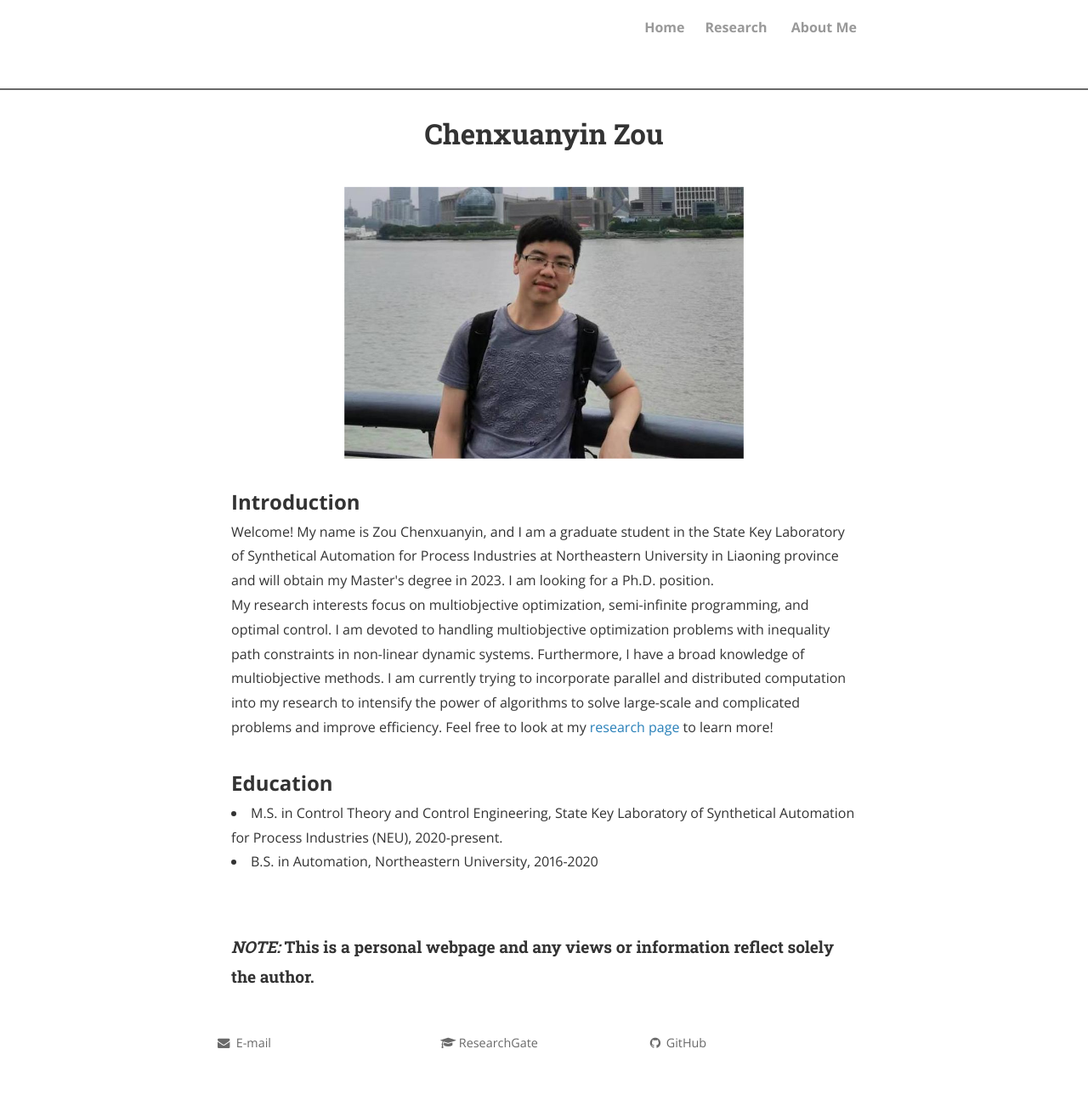
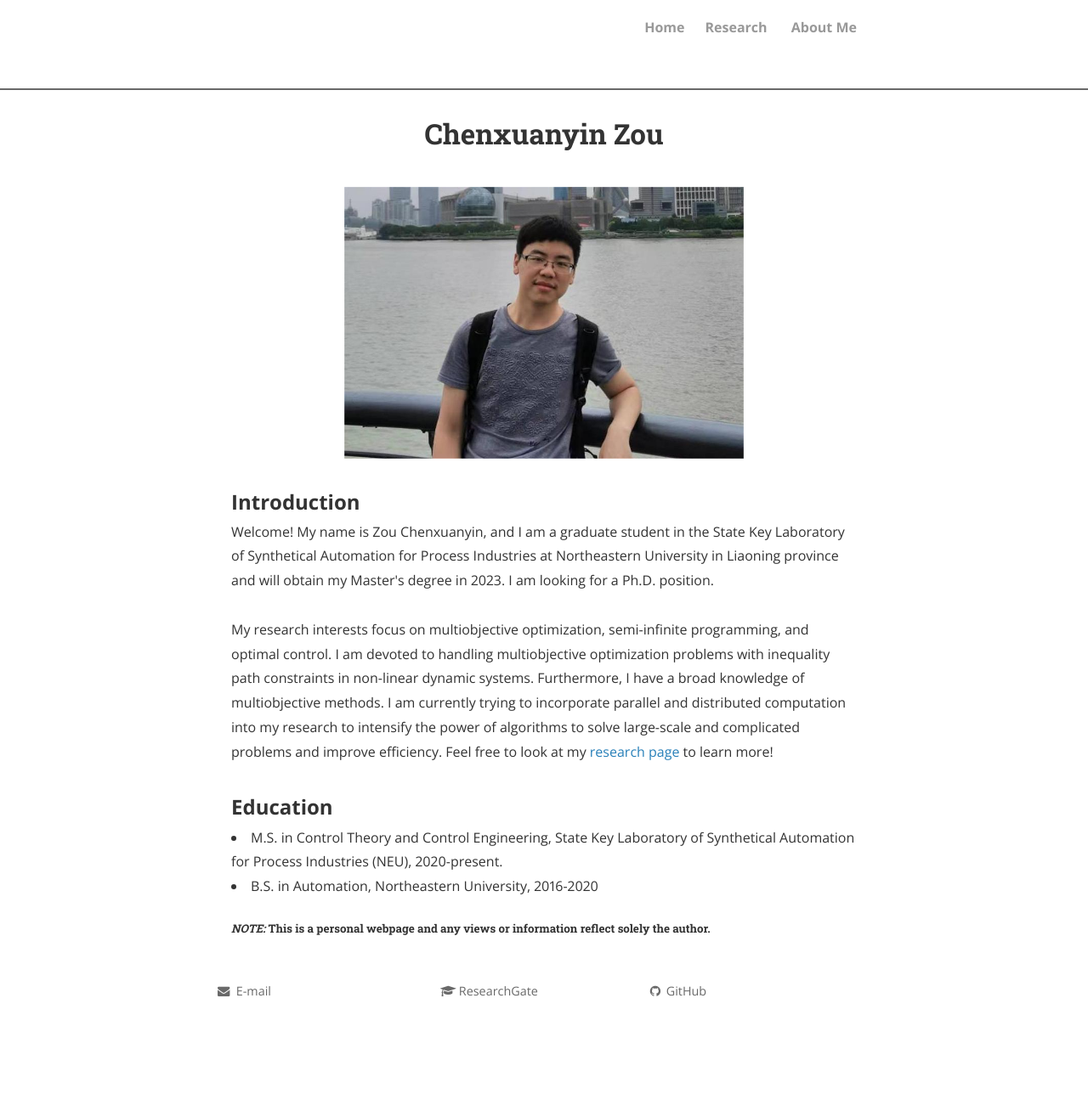
Before and after one commit to zcxy-academic/zcxy-academic.github.io, a Jekyll site: the page built from index.html, in a window 1280 px wide. Shown: the whole page at 85% size. Built offline with Jekyll 4.4.1, drawn with Linux system fonts in a browser that asks for light colours; nearby versions of some CDN libraries; the list of posts is cut into pages by our own code; comment, search, counter and statistics services are not loaded; a style sheet for code colours, icons or effects is not loaded; after the commit the page ends 1226 px from its top, so only the background shows below that.

Commit message:
Update index.html

```diff
--- a/index.html
+++ b/index.html
@@ -19,7 +19,7 @@ title: Chenxuanyin Zou
 <font size="+2"><strong>Introduction</strong></font><br>
 Welcome! My name is Zou Chenxuanyin, and I am a graduate student in the State Key Laboratory of Synthetical Automation for Process Industries at Northeastern University in Liaoning province and will obtain my Master's degree in 2023. I am looking for a Ph.D. position.
 
-<br>
+<br><br>
 My research interests focus on multiobjective optimization, semi-infinite programming, and optimal control. I am devoted to handling multiobjective optimization problems with inequality path constraints in non-linear dynamic systems. Furthermore, I have a broad knowledge of multiobjective methods. I am currently trying to incorporate parallel and distributed computation into my research to intensify the power of algorithms to solve large-scale and complicated problems and improve efficiency. Feel free to look at my <a href="https://zcxy-academic.github.io/research" target="_self">research page</a> to learn more!
 <br><br>
 
@@ -29,6 +29,6 @@ My research interests focus on multiobjective optimization, semi-infinite progra
 <li>B.S. in Automation, Northeastern University, 2016-2020 <br>
 
 
- <h4> <br><br>
+ <h5> <br>
  <i>NOTE:</i> This is a personal webpage and any views or information reflect solely the author.
 </div>
```
